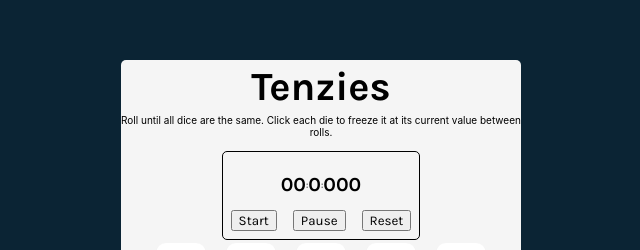
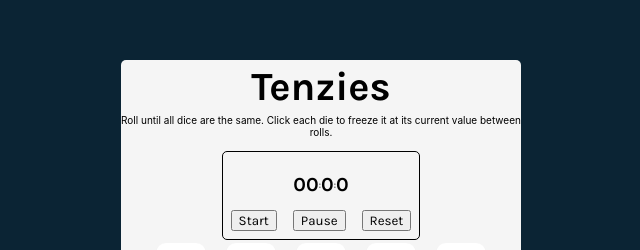
Before and after one commit to loves2run/tenzies_game, a React (Vite) app: page / in a window 1280 px wide. Shown: the part 140-390 px from the top of the page, without its empty margins (319-959 px from the left). Built offline with nearby package versions, Linux system fonts and the light colour scheme.

Commit message:
Refactored GameTimer comp using Date.now() for more accurate timetracking

```diff
--- a/src/components/App.jsx
+++ b/src/components/App.jsx
@@ -70,7 +70,7 @@ export default function App() {
             <p className="instructions">Roll until all dice are the same. Click each die to freeze
             it at its current value between rolls.</p>
 
-            <GameTimer gameWon={gameWon}/>
+            <GameTimer gameWon={gameWon} />
 
                 <div className="diceContainer">
                     {diceElements}
--- a/src/components/GameTimer.jsx
+++ b/src/components/GameTimer.jsx
@@ -1,60 +1,79 @@
-import { useState, useRef, useEffect } from 'react'
+import { useEffect, useState } from 'react'
 
-export default function GameTimer(props) {
+export default function GameTimer({gameWon}){
+    /*
+    WHAT SHOULD TIMER DO?
+        - start a timer when the user first clicks die to hold it
+        - stop timer when gameWon becomes true
+        - reset timer when new game button is clicked
 
-    console.log("GameWon:", props.gameWon)
+    PSEUDO CODE TO BUILD IT
+        - identify accurate method for tracking time --> Date.now()
+        - identify state variables needed
+            -tracking if timer is running or not
+            -tracking total time since timer started
+            -storing timestamp of last updated time (for timing accuracy)
+        -create timer mechanism
+        -calculate elapsed time
+        -add user controls if I want the user to be able to pause or reset time during game
+        -render Timer app in App.jsx
+        -styling for Timer
 
-    const[timer, setTimer] = useState(0)
+    */
+
     const [isRunning, setIsRunning] = useState(false)
+    const [clock, setClock] = useState(0)
+    const [lastUpdateTime, setLastUpdateTime] = useState(Date.now())
 
-    let timeInterval = useRef(null)
+    useEffect(() => {
+        const timer = () => {
+            const now = Date.now()
+            setClock(prevClock => prevClock + (now - lastUpdateTime))
+            setLastUpdateTime(now)
+        }
+
+        let intervalId
+        if (isRunning) {
+            intervalId = setInterval(timer, 100)
+        }
+
+        return () => clearInterval(intervalId)
+
+    }, [gameWon, isRunning, lastUpdateTime])
 
     const handleStart = () => {
-        if (isRunning) return  //guard clause to check if isRunning is true, if it is the function just stops running
+        if (isRunning) return
         setIsRunning(true)
-        timeInterval.current = setInterval(() => {   //setInterval is a built-in JS function
-            setTimer((prev) => prev + 1)
-        }, 10)
+        setLastUpdateTime(Date.now())
+
     }
 
     const handlePause = () => {
-        if(!isRunning) return
+        if (!isRunning) return
         setIsRunning(false)
-        clearInterval(timeInterval.current)   //clearInterval is the counterpart to setInterval
     }
 
-    const handleStop = () => {
-        if(isRunning && timer === 0) //guard clause
+    const handleReset = () => {
         setIsRunning(false)
-        clearInterval(timeInterval.current)
-        setTimer(0)
+        setClock(0)
+        setLastUpdateTime(Date.now())
     }
 
-    const formatTime = (timer) => {
-        const minutes = Math.floor(timer / 60000)
+    const formatTime = (clock) => {
+        const minutes = Math.floor(clock / 60000)
             .toString()
             .padStart(2, "0")
-        const seconds = Math.floor(timer / 1000) % 60
+        const seconds = Math.floor(clock / 1000) % 60
             .toString()
             .padStart(2, "0")
-        const milliSeconds = (timer % 1000)
+        const milliseconds = Math.floor(clock)
             .toString()
-            .padStart(3, "0")
+            .slice(-2)
 
-        return { minutes, seconds, milliSeconds}
+        return {minutes, seconds, milliseconds}
     }
 
-    useEffect(() => {
-        if(props.gameWon === true ) {
-            handlePause()
-            setTimer(0)
-        }
-    }, [props.gameWon])
-
-    const { minutes, seconds, milliSeconds } = formatTime(timer) //using destructuring assignment to extract the
-                                                                 //3 time components returned in formatTime fx
-                                                                 //these variables can now be used in my component
-                                                                 //outside the function
+    const { minutes, seconds, milliseconds } = formatTime(clock)
 
     return (
         <div className="timerApp">
@@ -68,15 +87,14 @@ export default function GameTimer(props) {
             </div>
             <span className="colon">:</span>
             <div className="timerBox">
-                    <h1>{milliSeconds}</h1>
+                <h1>{milliseconds}</h1>
             </div>
         </div>
         <div className="buttonContainer">
             <button onClick={handleStart}>Start</button>
             <button onClick={handlePause}>Pause</button>
-                <button onClick={handleStop}>Reset</button>
+            <button onClick={handleReset}>Reset</button>
         </div>
     </div>
-
     )
 }
```
Lines whose indentation alone changed are shown as unchanged.
